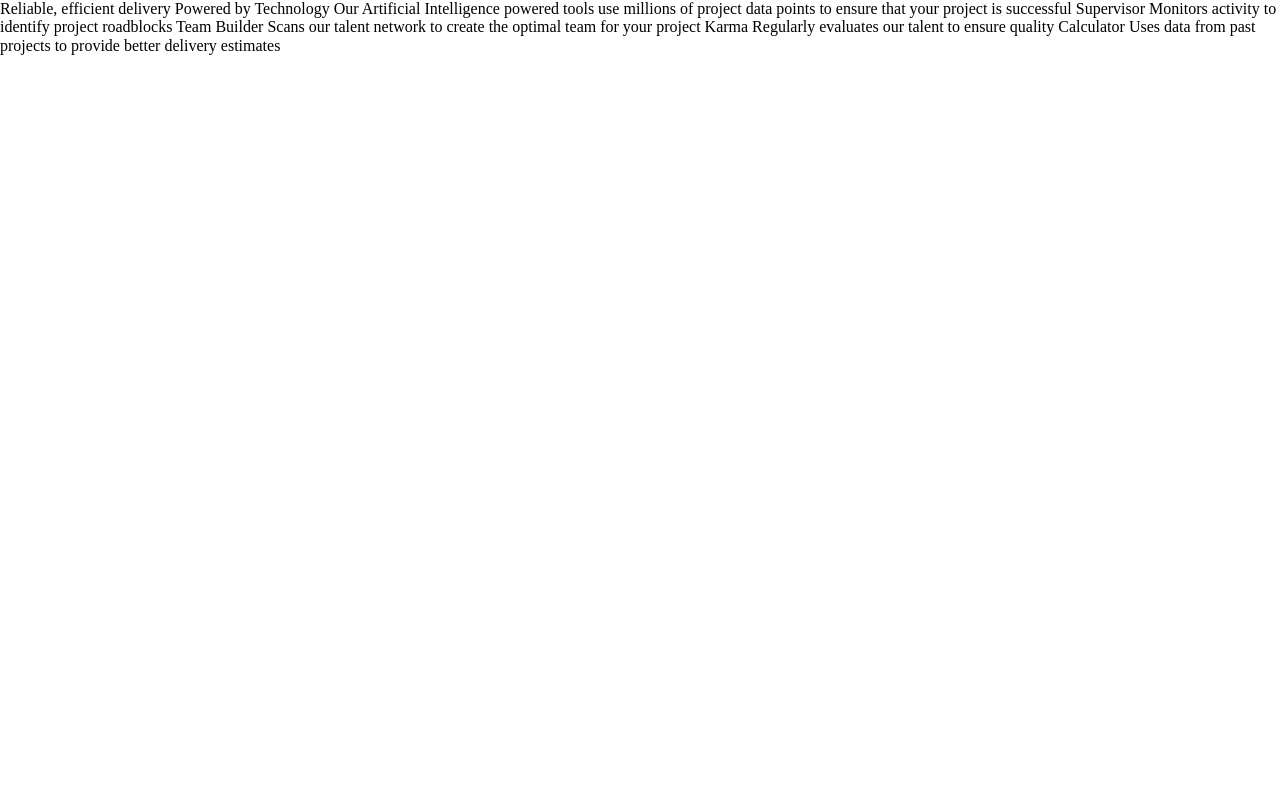
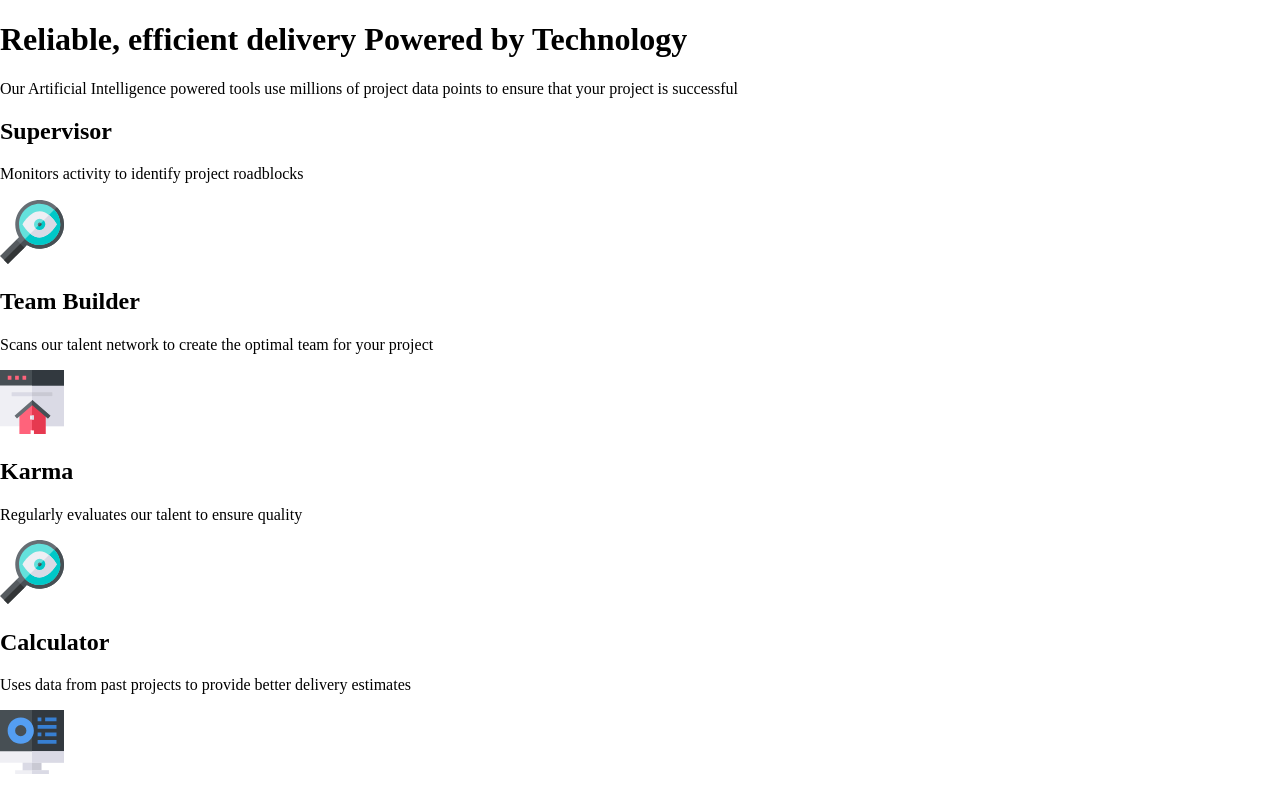
Before and after one commit to fbtot/four-card-feature, a plain HTML site: page index.html in a window 1280 px wide. Drawn offline with nearby package versions, Linux system fonts and the light colour scheme.

Commit message:
basic structure done

```diff
--- a/index.html
+++ b/index.html
@@ -19,24 +19,48 @@
 
 </head>
 <body>
+  <main class="page">
+    <div class="title-container">
 
-  Reliable, efficient delivery
-  Powered by Technology
+      <h1 class="title"><span>Reliable, efficient delivery</span> Powered by Technology</h1>
+      <p class="subtitle">Our Artificial Intelligence powered tools use millions of project data points to ensure that your project is successful</p>
+    </div>
 
-  Our Artificial Intelligence powered tools use millions of project data points
-  to ensure that your project is successful
+    <section class="cards-container">
 
-  Supervisor
-  Monitors activity to identify project roadblocks
+      <!-- Card 1 -->
+      <article class="card--cyan">
+        <h2 class="card__title">Supervisor</h2>
+        <p class="card__text">Monitors activity to identify project roadblocks</p>
+        <img src="images/icon-supervisor.svg" alt="Magnifying glass icon" class="card__img">
+      </article> <!-- end card -->
 
-  Team Builder
-  Scans our talent network to create the optimal team for your project
+      <!-- Card 2 -->
+      <article class="card--red">
+        <h2 class="card__title">Team Builder</h2>
+        <p class="card__text">  Scans our talent network to create the optimal team for your project
+        </p>
+        <img src="/images/icon-team-builder.svg" alt="House icon" class="card__img">
+      </article> <!-- end card -->
 
-  Karma
-  Regularly evaluates our talent to ensure quality
+      <!-- Card 3 -->
+      <article class="card--orange">
+        <h2 class="card__title">Karma</h2>
+        <p class="card__text">  Regularly evaluates our talent to ensure quality
+        </p>
+        <img src="images/icon-supervisor.svg" alt="Lightbulb icon" class="card__img">
+      </article> <!-- end card -->
 
-  Calculator
-  Uses data from past projects to provide better delivery estimates
+      <!-- Card 4 -->
+      <article class="card--blue">
+        <h2 class="card__title">Calculator</h2>
+        <p class="card__text">  Uses data from past projects to provide better delivery estimates
+        </p>
+        <img src="/images/icon-calculator.svg" alt="Computer icon" class="card__img">
+      </article> <!-- end card -->
+
+    </section>
+  </main>
 
 </body>
 </html>
```
